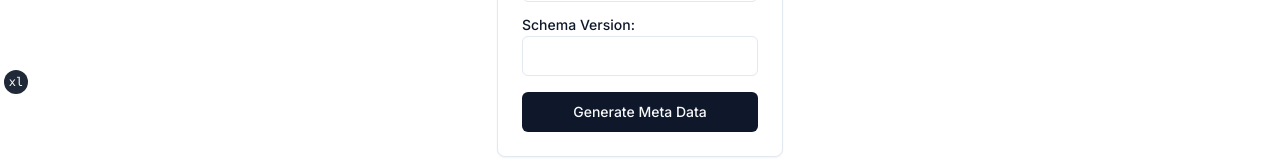
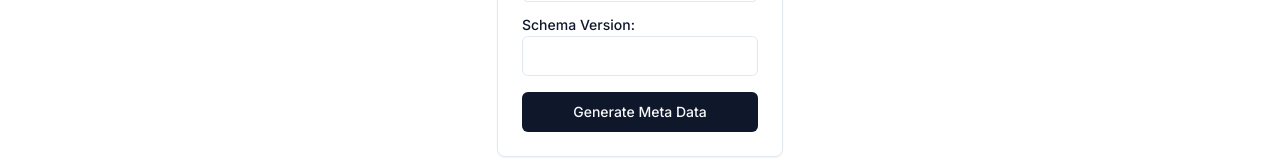
Before and after one commit to JamesMitofsky/Journal-Buddy, a Next.js app: page / in a window 1280 px wide. Shown: the part 702-862 px from the top of the page. Built offline with nearby package versions, Linux system fonts and the light colour scheme.

Commit message:
Hide dev tool size indicator

```diff
--- a/app/layout.tsx
+++ b/app/layout.tsx
@@ -5,7 +5,6 @@ import { siteConfig } from "@/config/site"
 import { fontSans } from "@/lib/fonts"
 import { cn } from "@/lib/utils"
 import { SiteHeader } from "@/components/site-header"
-import { TailwindIndicator } from "@/components/tailwind-indicator"
 import { ThemeProvider } from "@/components/theme-provider"
 
 export const metadata: Metadata = {
@@ -45,7 +44,7 @@ export default function RootLayout({ children }: RootLayoutProps) {
               <SiteHeader />
               <div className="flex-1">{children}</div>
             </div>
-            <TailwindIndicator />
+            {/* <TailwindIndicator /> */}
           </ThemeProvider>
         </body>
       </html>
```
